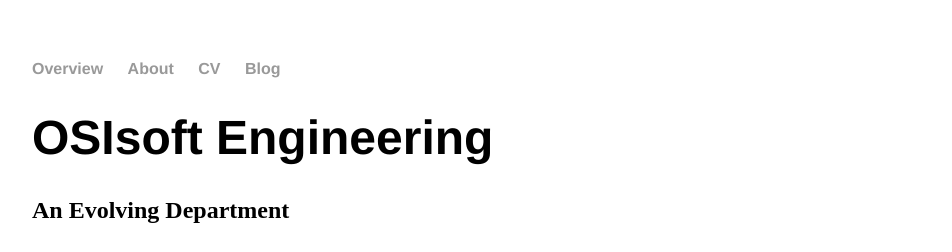
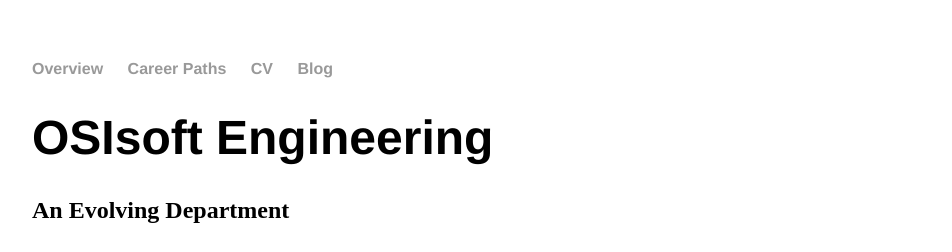
Before and after one commit to OSIEng/osieng.github.io, a Jekyll site: the page built from index.html, in a window 1280 px wide and 900 px high. Shown: the top 252 px of the window, without its empty margins (160-1112 px from the left). Built offline with Jekyll 4.4.1, drawn with Linux system fonts in a browser that asks for light colours.

Commit message:
Update default.html

```diff
--- a/_layouts/default.html
+++ b/_layouts/default.html
@@ -9,7 +9,7 @@
 			<nav>
 	    		<ul>
 	        		<li><a href="/">Overview</a></li>
-		        	<li><a href="/about">About</a></li>
+		        	<li><a href="/career">Career Paths</a></li>
 	        		<li><a href="/cv">CV</a></li>
 	        		<li><a href="/blog">Blog</a></li>
 	    		</ul>
```
